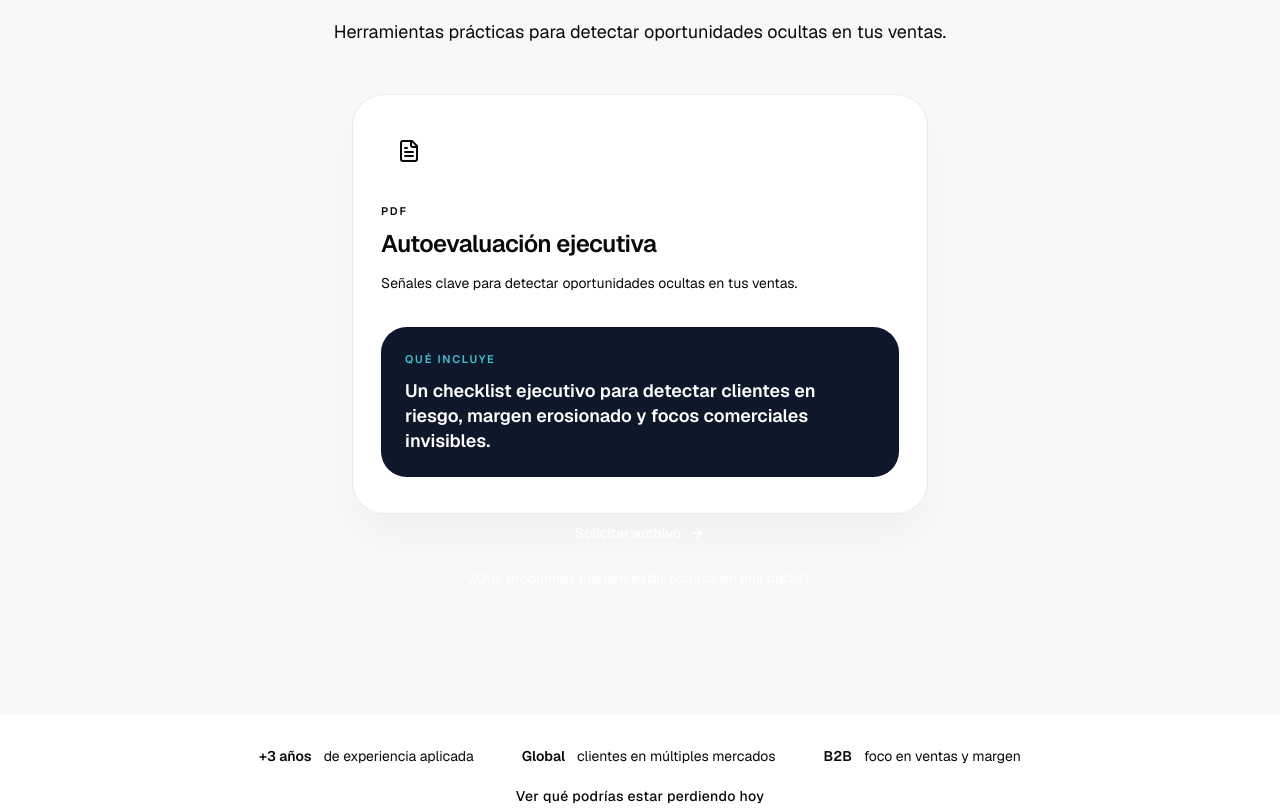
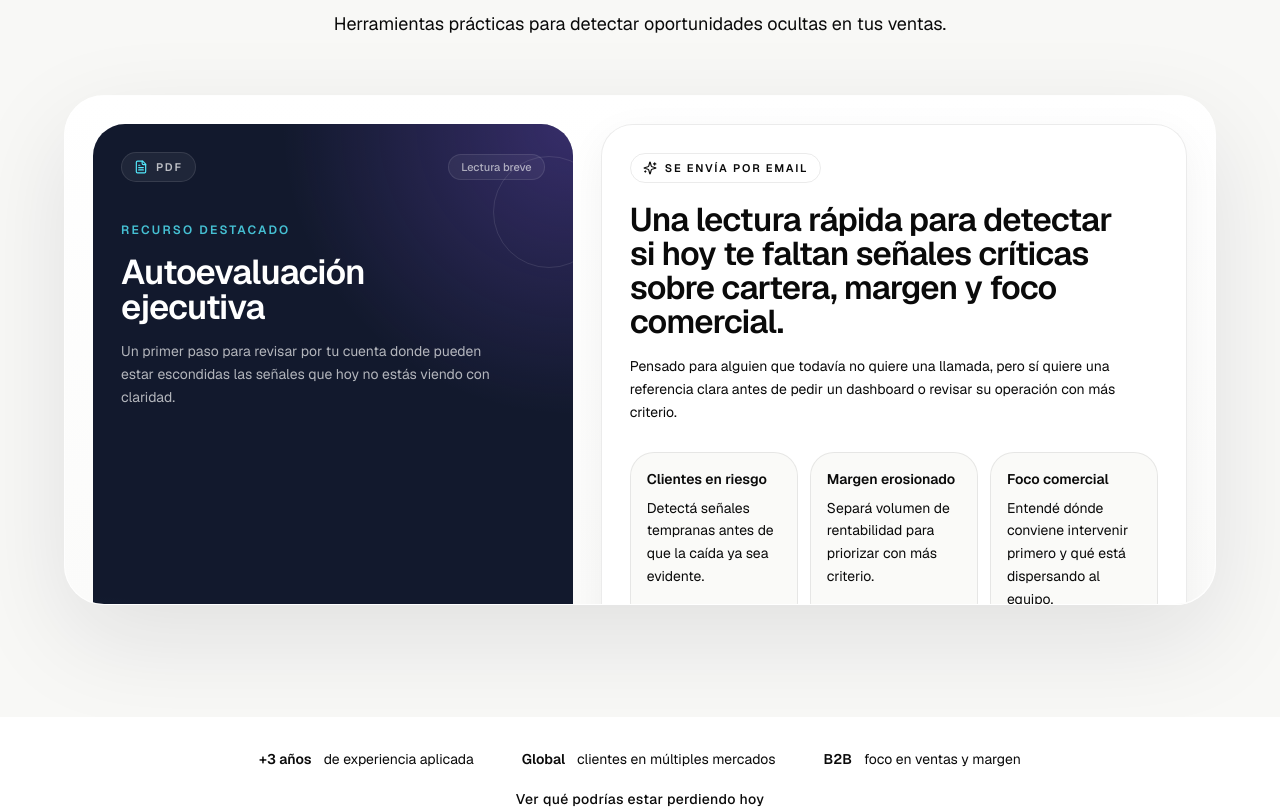
Before and after one commit to AluenIriarte/WebPage, a React (Vite) app: page / in a window 1280 px wide. Shown: the part 1180-1989 px from the top of the page. Built offline with nearby package versions, Linux system fonts and the light colour scheme.

Commit message:
Elevate premium resource section

```diff
--- a/src/app/components/LeadMagnetSection.tsx
+++ b/src/app/components/LeadMagnetSection.tsx
@@ -1,6 +1,6 @@
 import { FormEvent, useMemo, useState } from "react";
 import { motion } from "motion/react";
-import { ArrowRight, FileText } from "lucide-react";
+import { ArrowRight, FileText, Mail, ShieldCheck, Sparkles } from "lucide-react";
 import { useNavigate } from "react-router-dom";
 import {
   AUTO_DIAGNOSTIC_THANKYOU_HREF,
@@ -8,6 +8,27 @@ import {
 } from "../lib/contact";
 import { trackFormSubmit } from "../lib/analytics";
 import { freeResources } from "../lib/free-resources";
+
+const previewPoints = [
+  "Clientes que se enfrían y todavía no aparecen en tu radar",
+  "Margen erosionado aunque el volumen siga pareciendo sano",
+  "Señales de foco comercial que hoy no están visibles",
+];
+
+const resourceSignals = [
+  {
+    label: "Clientes en riesgo",
+    detail: "Detectá señales tempranas antes de que la caída ya sea evidente.",
+  },
+  {
+    label: "Margen erosionado",
+    detail: "Separá volumen de rentabilidad para priorizar con más criterio.",
+  },
+  {
+    label: "Foco comercial",
+    detail: "Entendé dónde conviene intervenir primero y qué está dispersando al equipo.",
+  },
+];
 
 const initialForm = {
   nombre: "",
@@ -46,7 +67,12 @@ export function LeadMagnetSection() {
   }
 
   return (
-    <section id="recurso" className="bg-[#F8F8F6] py-24 lg:py-28">
+    <section id="recurso" className="relative overflow-hidden bg-[#F8F8F6] py-24 lg:py-28">
+      <div className="pointer-events-none absolute inset-0 -z-10">
+        <div className="absolute left-1/2 top-10 h-[420px] w-[420px] -translate-x-1/2 rounded-full bg-accent/[0.07] blur-3xl" />
+        <div className="absolute right-0 top-24 h-[320px] w-[320px] rounded-full bg-[#11182B]/[0.03] blur-3xl" />
+      </div>
+
       <div className="mx-auto max-w-7xl px-6 lg:px-8">
         <motion.div
           initial={{ opacity: 0, y: 22 }}
@@ -55,10 +81,10 @@ export function LeadMagnetSection() {
           transition={{ duration: 0.65 }}
           className="mx-auto max-w-4xl text-center"
         >
-          <h2 className="text-3xl font-semibold leading-[1.04] tracking-tight text-foreground md:text-4xl lg:text-[3.25rem]">
+          <h2 className="text-3xl font-semibold leading-[0.98] tracking-tight text-foreground md:text-4xl lg:text-[3.2rem]">
             Recurso <span className="text-accent">GRATUITO</span> para convertir datos en decisiones comerciales.
           </h2>
-          <p className="mt-4 text-base leading-relaxed text-muted-foreground md:text-lg">
+          <p className="mx-auto mt-4 max-w-3xl text-base leading-relaxed text-muted-foreground md:text-lg">
             Herramientas prácticas para detectar oportunidades ocultas en tus ventas.
           </p>
         </motion.div>
@@ -68,71 +94,189 @@ export function LeadMagnetSection() {
           whileInView={{ opacity: 1, y: 0 }}
           viewport={{ once: true, margin: "-40px" }}
           transition={{ duration: 0.65, delay: 0.08 }}
-          className="mt-12 flex justify-center"
+          className="mx-auto mt-14 max-w-6xl"
+          style={{ perspective: "1600px" }}
         >
           {freeResources.map((resource) => {
             const isSelected = resource.id === selectedResourceId;
 
             return (
-              <div key={resource.id} className="w-full max-w-xl" style={{ perspective: "1200px" }}>
               <motion.div
+                key={resource.id}
                 animate={{ rotateY: isSelected ? 180 : 0 }}
-                  transition={{ duration: 0.55, ease: [0.22, 1, 0.36, 1] }}
+                transition={{ duration: 0.62, ease: [0.22, 1, 0.36, 1] }}
                 style={{ transformStyle: "preserve-3d" }}
-                  className="relative min-h-[420px]"
+                className="relative min-h-[620px] lg:min-h-[510px]"
               >
                 <div
-                    className="absolute inset-0 rounded-[2rem] border border-border/60 bg-white p-6 shadow-2xl shadow-black/[0.05] lg:p-7"
+                  className="absolute inset-0 overflow-hidden rounded-[2.5rem] border border-white/80 bg-[linear-gradient(180deg,#ffffff_0%,#fbfbfa_100%)] shadow-[0_34px_100px_rgba(15,23,42,0.10)]"
                   style={{ backfaceVisibility: "hidden" }}
                 >
-                    <div className="flex h-14 w-14 items-center justify-center rounded-[1.4rem] bg-accent/10">
-                      <FileText className="h-6 w-6 text-accent" />
+                  <div className="pointer-events-none absolute inset-0">
+                    <div className="absolute left-1/2 top-0 h-44 w-44 -translate-x-1/2 rounded-full bg-accent/[0.10] blur-3xl" />
+                    <div className="absolute right-12 top-10 h-24 w-24 rounded-full border border-accent/8" />
+                    <div className="absolute bottom-8 left-8 h-28 w-28 rounded-full border border-foreground/[0.04]" />
                   </div>
 
-                    <div className="mt-6">
-                      <p className="text-[11px] font-semibold uppercase tracking-[0.16em] text-accent/70">
+                  <div className="relative grid h-full gap-6 p-5 lg:grid-cols-[0.45fr_0.55fr] lg:gap-7 lg:p-7">
+                    <div className="relative overflow-hidden rounded-[2rem] bg-[#12192D] p-6 text-white lg:p-7">
+                      <div className="absolute inset-0 bg-[radial-gradient(circle_at_top_right,rgba(139,92,246,0.30),transparent_34%),radial-gradient(circle_at_bottom_left,rgba(34,211,238,0.12),transparent_28%)]" />
+                      <div className="absolute -right-8 top-8 h-28 w-28 rounded-full border border-white/10" />
+                      <div className="absolute bottom-8 right-8 h-20 w-20 rounded-[1.5rem] border border-white/10 bg-white/5" />
+
+                      <div className="relative flex h-full flex-col">
+                        <div className="flex items-center justify-between">
+                          <div className="inline-flex items-center gap-2 rounded-full border border-white/10 bg-white/6 px-3 py-1.5">
+                            <FileText className="h-3.5 w-3.5 text-cyan-300" />
+                            <span className="text-[11px] font-semibold uppercase tracking-[0.16em] text-white/70">
                               {resource.type}
+                            </span>
+                          </div>
+
+                          <span className="rounded-full border border-white/10 bg-white/5 px-3 py-1 text-[11px] font-medium text-white/60">
+                            Lectura breve
+                          </span>
+                        </div>
+
+                        <div className="mt-10">
+                          <p className="text-xs font-semibold uppercase tracking-[0.18em] text-cyan-300/80">
+                            Recurso destacado
                           </p>
-                      <h3 className="mt-2 text-2xl font-semibold tracking-tight text-foreground">
+                          <h3 className="mt-4 max-w-xs text-[2.15rem] font-semibold leading-[1.02] tracking-tight">
                             {resource.title}
                           </h3>
-                      <p className="mt-3 text-sm leading-relaxed text-muted-foreground">
-                        {resource.description}
+                          <p className="mt-4 max-w-sm text-sm leading-relaxed text-white/68">
+                            Un primer paso para revisar por tu cuenta donde pueden estar escondidas las señales que hoy no estás viendo con claridad.
                           </p>
                         </div>
 
-                    <div className="mt-8 rounded-[1.6rem] bg-[#0F172A] p-6 text-white">
-                      <p className="text-[11px] font-semibold uppercase tracking-[0.16em] text-cyan-300/80">
+                        <div className="mt-auto rounded-[1.7rem] border border-white/10 bg-white/6 p-5 backdrop-blur-sm">
+                          <p className="text-[11px] font-semibold uppercase tracking-[0.16em] text-white/52">
                             Qué incluye
                           </p>
-                      <p className="mt-3 text-lg font-semibold leading-snug">
-                        Un checklist ejecutivo para detectar clientes en riesgo, margen erosionado y focos comerciales invisibles.
+                          <div className="mt-4 space-y-3">
+                            {previewPoints.map((point) => (
+                              <div key={point} className="flex items-start gap-3 text-sm text-white/82">
+                                <ShieldCheck className="mt-0.5 h-4 w-4 flex-shrink-0 text-cyan-300" />
+                                <span>{point}</span>
+                              </div>
+                            ))}
+                          </div>
+                        </div>
+                      </div>
+                    </div>
+
+                    <div className="flex flex-col justify-between rounded-[2rem] border border-border/50 bg-white/90 p-6 shadow-[0_12px_40px_rgba(15,23,42,0.05)] backdrop-blur-sm lg:p-7">
+                      <div>
+                        <div className="inline-flex items-center gap-2 rounded-full border border-accent/12 bg-accent/[0.06] px-3 py-1.5 text-[11px] font-semibold uppercase tracking-[0.16em] text-accent/80">
+                          <Sparkles className="h-3.5 w-3.5" />
+                          Se envía por email
+                        </div>
+                        <h4 className="mt-5 max-w-lg text-[2.05rem] font-semibold leading-[1.04] tracking-tight text-foreground">
+                          Una lectura rápida para detectar si hoy te faltan señales críticas sobre cartera, margen y foco comercial.
+                        </h4>
+                        <p className="mt-4 max-w-xl text-sm leading-relaxed text-muted-foreground">
+                          Pensado para alguien que todavía no quiere una llamada, pero sí quiere una referencia clara antes de pedir un dashboard o revisar su operación con más criterio.
+                        </p>
+
+                        <div className="mt-7 grid gap-3 sm:grid-cols-3">
+                          {resourceSignals.map((signal) => (
+                            <div
+                              key={signal.label}
+                              className="rounded-[1.5rem] border border-border/50 bg-[#FAFAF8] p-4"
+                            >
+                              <p className="text-sm font-semibold text-foreground">{signal.label}</p>
+                              <p className="mt-2 text-sm leading-relaxed text-muted-foreground">
+                                {signal.detail}
                               </p>
                             </div>
+                          ))}
+                        </div>
+                      </div>
 
+                      <div className="mt-8 border-t border-border/50 pt-6">
+                        <div className="mb-5 flex flex-wrap gap-2">
+                          {["PDF ejecutivo", "Checklist práctico", "Ideal antes del dashboard"].map((tag) => (
+                            <span
+                              key={tag}
+                              className="rounded-full border border-border/50 bg-[#F8F8F6] px-3 py-1.5 text-[11px] font-medium text-foreground/70"
+                            >
+                              {tag}
+                            </span>
+                          ))}
+                        </div>
+
+                        <div className="flex flex-col gap-3 sm:flex-row sm:items-center">
                           <button
                             type="button"
                             onClick={() => setSelectedResourceId(resource.id)}
-                      className="group mt-8 inline-flex w-full items-center justify-center gap-2 rounded-full bg-accent px-6 py-3.5 text-sm font-medium text-white transition-colors hover:bg-accent/90"
+                            className="group inline-flex items-center justify-center gap-2 rounded-full bg-accent px-6 py-3.5 text-sm font-medium text-white transition-all duration-300 hover:scale-[1.01] hover:bg-accent/90 hover:shadow-lg hover:shadow-accent/20"
                           >
                             Solicitar archivo
                             <ArrowRight className="h-4 w-4 transition-transform group-hover:translate-x-1" />
                           </button>
+                          <a
+                            href={DIAGNOSTIC_SECTION_HREF.replace("contacto", "problema")}
+                            className="inline-flex items-center gap-2 text-sm font-medium text-foreground/74 transition-colors hover:text-accent"
+                          >
+                            ¿Qué problemas pueden estar ocultos en mis datos?
+                            <ArrowRight className="h-4 w-4" />
+                          </a>
+                        </div>
+                      </div>
+                    </div>
+                  </div>
                 </div>
 
                 <div
-                    className="absolute inset-0 rounded-[2rem] border border-accent/20 bg-white p-6 shadow-2xl shadow-black/[0.05] lg:p-7"
+                  className="absolute inset-0 overflow-hidden rounded-[2.5rem] border border-white/80 bg-[linear-gradient(180deg,#ffffff_0%,#fbfbfa_100%)] shadow-[0_34px_100px_rgba(15,23,42,0.10)]"
                   style={{ backfaceVisibility: "hidden", transform: "rotateY(180deg)" }}
                 >
-                    <div className="mb-6 flex flex-col gap-2">
-                      <p className="text-[11px] font-semibold uppercase tracking-[0.16em] text-accent/70">
-                        {resource.type}
+                  <div className="pointer-events-none absolute inset-0">
+                    <div className="absolute left-1/2 top-0 h-44 w-44 -translate-x-1/2 rounded-full bg-accent/[0.10] blur-3xl" />
+                  </div>
+
+                  <div className="relative grid h-full gap-6 p-5 lg:grid-cols-[0.45fr_0.55fr] lg:gap-7 lg:p-7">
+                    <div className="relative overflow-hidden rounded-[2rem] bg-[#12192D] p-6 text-white lg:p-7">
+                      <div className="absolute inset-0 bg-[radial-gradient(circle_at_top_right,rgba(139,92,246,0.30),transparent_34%),radial-gradient(circle_at_bottom_left,rgba(34,211,238,0.12),transparent_28%)]" />
+
+                      <div className="relative flex h-full flex-col justify-between">
+                        <div>
+                          <div className="inline-flex items-center gap-2 rounded-full border border-white/10 bg-white/6 px-3 py-1.5">
+                            <Mail className="h-3.5 w-3.5 text-cyan-300" />
+                            <span className="text-[11px] font-semibold uppercase tracking-[0.16em] text-white/70">
+                              Completar datos
+                            </span>
+                          </div>
+                          <h3 className="mt-6 max-w-xs text-[2rem] font-semibold leading-[1.02] tracking-tight">
+                            Te lo enviamos a tu email
+                          </h3>
+                          <p className="mt-4 max-w-sm text-sm leading-relaxed text-white/70">
+                            Dejás tus datos una sola vez y te llevás el recurso para revisarlo con calma, sin reunión y sin vueltas.
                           </p>
-                      <h3 className="text-2xl font-semibold tracking-tight text-foreground">
-                        {resource.title}
-                      </h3>
-                      <p className="text-sm leading-relaxed text-muted-foreground">
-                        Completá tus datos y te lo enviamos por email.
+                        </div>
+
+                        <div className="rounded-[1.7rem] border border-white/10 bg-white/6 p-5 backdrop-blur-sm">
+                          <p className="text-[11px] font-semibold uppercase tracking-[0.16em] text-white/52">
+                            Después del envío
+                          </p>
+                          <p className="mt-3 text-sm leading-relaxed text-white/82">
+                            Te llevamos a una página con demo, diagnóstico y acceso rápido al recurso solicitado.
+                          </p>
+                        </div>
+                      </div>
+                    </div>
+
+                    <div className="flex flex-col rounded-[2rem] border border-border/50 bg-white/90 p-6 shadow-[0_12px_40px_rgba(15,23,42,0.05)] backdrop-blur-sm lg:p-7">
+                      <div className="mb-6">
+                        <p className="text-[11px] font-semibold uppercase tracking-[0.16em] text-accent/72">
+                          Formulario breve
+                        </p>
+                        <h4 className="mt-3 text-[1.95rem] font-semibold leading-[1.05] tracking-tight text-foreground">
+                          Recibí el archivo ahora
+                        </h4>
+                        <p className="mt-3 max-w-md text-sm leading-relaxed text-muted-foreground">
+                          Completá nombre, email y empresa. En el siguiente paso te confirmamos el envío y te dejamos tres caminos para seguir avanzando.
                         </p>
                       </div>
 
@@ -144,7 +288,7 @@ export function LeadMagnetSection() {
                             required
                             value={form.nombre}
                             onChange={(event) => setForm((current) => ({ ...current, nombre: event.target.value }))}
-                          className="rounded-2xl border border-border bg-background px-4 py-3 text-sm text-foreground outline-none transition-colors placeholder:text-muted-foreground/60 focus:border-accent/35"
+                            className="rounded-[1.4rem] border border-border bg-[#FAFAF8] px-4 py-3.5 text-sm text-foreground outline-none transition-colors placeholder:text-muted-foreground/60 focus:border-accent/35"
                             placeholder="Alan"
                           />
                         </label>
@@ -156,7 +300,7 @@ export function LeadMagnetSection() {
                             required
                             value={form.email}
                             onChange={(event) => setForm((current) => ({ ...current, email: event.target.value }))}
-                          className="rounded-2xl border border-border bg-background px-4 py-3 text-sm text-foreground outline-none transition-colors placeholder:text-muted-foreground/60 focus:border-accent/35"
+                            className="rounded-[1.4rem] border border-border bg-[#FAFAF8] px-4 py-3.5 text-sm text-foreground outline-none transition-colors placeholder:text-muted-foreground/60 focus:border-accent/35"
                             placeholder="nombre@empresa.com"
                           />
                         </label>
@@ -167,14 +311,15 @@ export function LeadMagnetSection() {
                             type="text"
                             value={form.empresa}
                             onChange={(event) => setForm((current) => ({ ...current, empresa: event.target.value }))}
-                          className="rounded-2xl border border-border bg-background px-4 py-3 text-sm text-foreground outline-none transition-colors placeholder:text-muted-foreground/60 focus:border-accent/35"
+                            className="rounded-[1.4rem] border border-border bg-[#FAFAF8] px-4 py-3.5 text-sm text-foreground outline-none transition-colors placeholder:text-muted-foreground/60 focus:border-accent/35"
                             placeholder="Opcional"
                           />
                         </label>
 
+                        <div className="mt-2 flex flex-col gap-3 sm:flex-row sm:items-center">
                           <button
                             type="submit"
-                        className="group mt-2 inline-flex items-center justify-center gap-2 rounded-full bg-accent px-7 py-4 text-sm font-medium text-white transition-colors hover:bg-accent/90"
+                            className="group inline-flex items-center justify-center gap-2 rounded-full bg-accent px-7 py-4 text-sm font-medium text-white transition-all duration-300 hover:scale-[1.01] hover:bg-accent/90 hover:shadow-lg hover:shadow-accent/20"
                           >
                             Solicitar archivo
                             <ArrowRight className="h-4 w-4 transition-transform group-hover:translate-x-1" />
@@ -183,26 +328,20 @@ export function LeadMagnetSection() {
                           <button
                             type="button"
                             onClick={() => setSelectedResourceId(null)}
-                        className="text-sm font-medium text-muted-foreground transition-colors hover:text-accent"
+                            className="inline-flex items-center gap-2 text-sm font-medium text-foreground/68 transition-colors hover:text-accent"
                           >
                             Volver al recurso
+                            <ArrowRight className="h-4 w-4 rotate-180" />
                           </button>
+                        </div>
                       </form>
                     </div>
+                  </div>
+                </div>
               </motion.div>
-              </div>
             );
           })}
         </motion.div>
-
-        <div className="mt-10 text-center">
-          <a
-            href={DIAGNOSTIC_SECTION_HREF.replace("contacto", "problema")}
-            className="inline-flex items-center justify-center rounded-full bg-accent px-7 py-3.5 text-sm font-medium text-white transition-colors hover:bg-accent/90"
-          >
-            ¿Qué problemas pueden estar ocultos en mis datos?
-          </a>
-        </div>
       </div>
     </section>
   );
```
Lines whose indentation alone changed are shown as unchanged.
